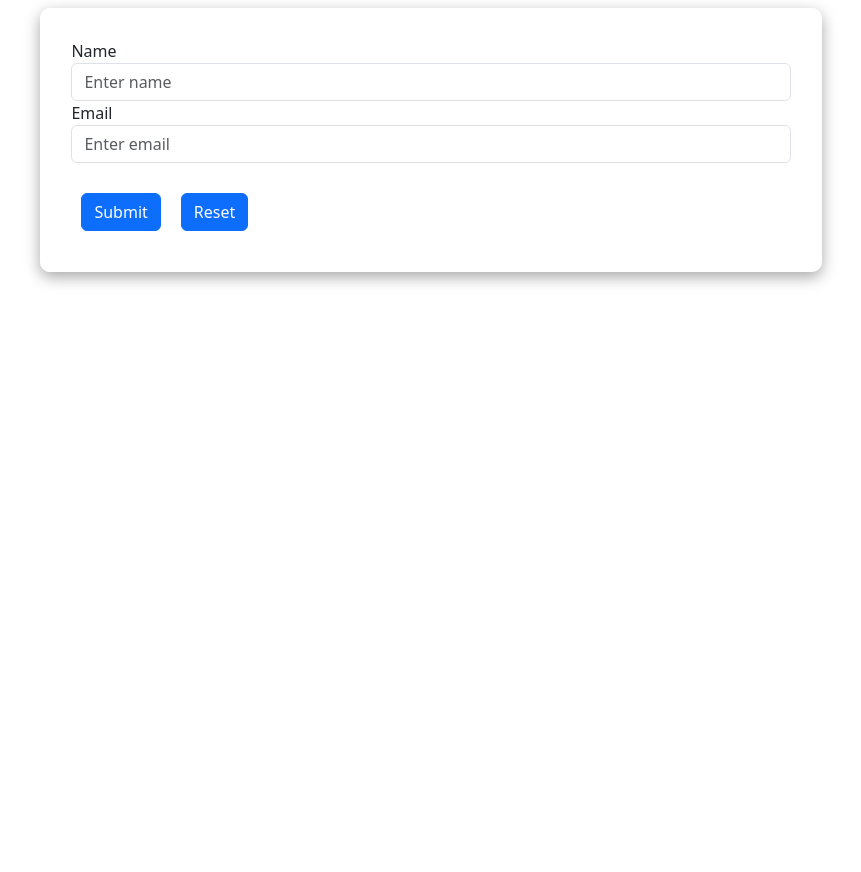
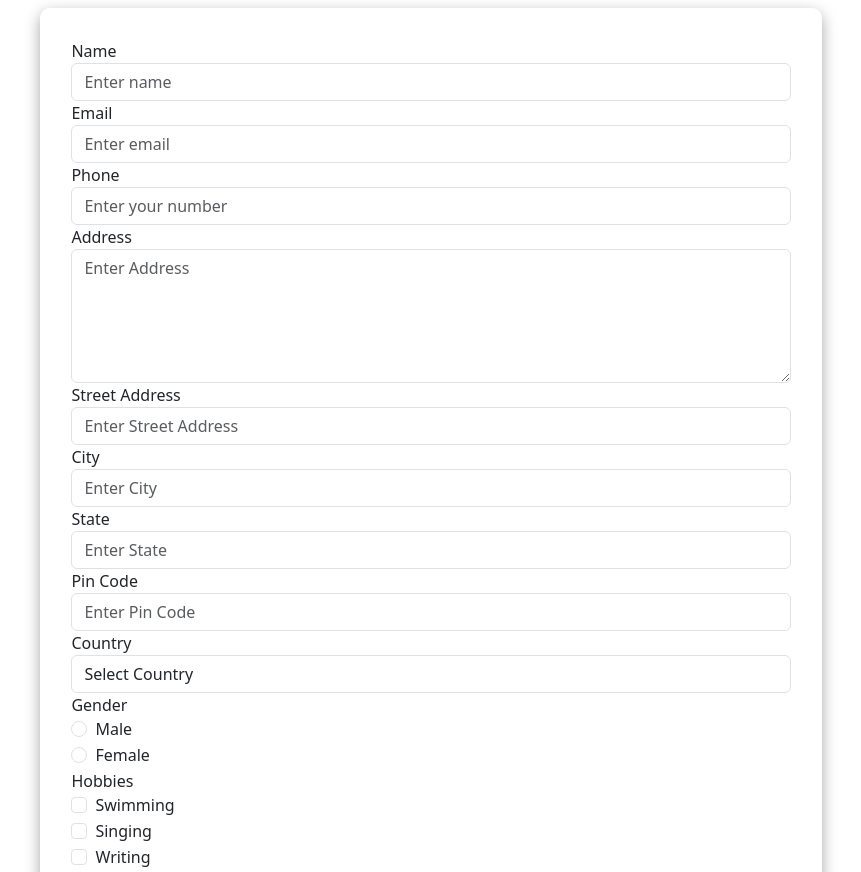
Before and after one commit to Ritikreacts/Dynamic-form-JS, a website with bundled scripts: page Index.html in a window 1280 px wide. Shown: the top 872 px of the page, without its empty margins (209-1070 px from the left). Before the commit the page ends 800 px from the top, so only its background shows below. Built offline with nearby package versions, Linux system fonts and the light colour scheme.

Commit message:
feat-Add

```diff
--- a/src/data/formData.js
+++ b/src/data/formData.js
@@ -50,183 +50,183 @@ const formData = [
       onchange: function () {}, // e, obj, array, dataObjArray you will get in function argument
     },
   },
-  // {
-  //   type: 'tel',
-  //   label: 'Phone',
-  //   key: 'phone',
-  //   value: '',
-  //   attr: {},
-  // },
-  // {
-  //   type: 'textarea',
-  //   label: 'Address',
-  //   key: 'address',
-  //   value: '',
-  //   attr: {
-  //     id: 'txtAddress',
-  //     className: 'form-control textInput',
-  //     placeholder: 'Enter Address',
-  //     rows: '5',
-  //     name: 'txtName',
-  //     required: true, //Add validation for required field
-  //     onchange: function () {}, // e, obj, array, dataObjArray you will get in function argument
-  //   },
-  // },
-  // {
-  //   type: 'text',
-  //   label: 'Street Address',
-  //   key: 'street_address',
-  //   value: '',
-  //   attr: {
-  //     id: 'txtStreet',
-  //     className: 'form-control textInput',
-  //     placeholder: 'Enter Street Address',
-  //     name: 'txtName',
-  //     required: true,
-  //     onchange: function () {}, // e, obj, array, dataObjArray you will get in function argument
-  //   },
-  // },
-  // {
-  //   type: 'text',
-  //   label: 'City',
-  //   key: 'city',
-  //   value: '',
-  //   attr: {
-  //     id: 'txtCity',
-  //     className: 'form-control textInput',
-  //     placeholder: 'Enter City',
-  //     name: 'txtName',
-  //     required: true,
-  //     onchange: function () {}, // e, obj, array, dataObjArray you will get in function argument
-  //   },
-  // },
-  // {
-  //   type: 'text',
-  //   label: 'State',
-  //   key: 'state',
-  //   value: '',
-  //   attr: {
-  //     id: 'txtState',
-  //     className: 'form-control textInput',
-  //     placeholder: 'Enter State',
-  //     name: 'txtName',
-  //     required: true,
-  //     onchange: function () {}, // e, obj, array, dataObjArray you will get in function argument
-  //   },
-  // },
-  // {
-  //   type: 'number',
-  //   label: 'Pin Code',
-  //   key: 'pin_code',
-  //   value: '',
-  //   attr: {
-  //     id: 'txtPincode',
-  //     className: 'form-control textInput',
-  //     placeholder: 'Enter Pin Code',
-  //     name: 'txtName',
-  //     required: true,
-  //     onchange: function () {}, // e, obj, array, dataObjArray you will get in function argument
-  //   },
-  // },
-  // {
-  //   type: 'select',
-  //   label: 'Country',
-  //   key: 'country',
-  //   value: [],
-  //   attr: {
-  //     id: 'txtCountry',
-  //     name: 'country',
-  //     required: true,
-  //     className: 'form-control columns',
-  //     onchange: function () {}, // e, obj, array, dataObjArray you will get in function argument
-  //   },
-  //   options: [
-  //     {
-  //       innerText: 'Select Country',
-  //       value: '',
-  //     },
-  //     {
-  //       innerText: 'India',
-  //       value: 'india',
-  //     },
-  //     {
-  //       innerText: 'United States',
-  //       value: 'united-states',
-  //     },
-  //     {
-  //       innerText: 'Sri Lanka',
-  //       value: 'sri-lanka',
-  //     },
-  //   ],
-  // },
-  // {
-  //   type: 'radio',
-  //   label: 'Gender',
-  //   key: 'gender',
-  //   value: '',
-  //   options: [
-  //     {
-  //       innerText: 'Male',
-  //       value: 'male',
-  //       name: 'gender',
-  //       attr: {
-  //         id: 'male',
-  //         className: 'form-check-input radioGender',
-  //         required: true,
-  //         onchange: function () {}, // e, obj, array, dataObjArray you will get in function argument
-  //       },
-  //     },
-  //     {
-  //       innerText: 'Female',
-  //       value: 'female',
-  //       name: 'gender',
-  //       attr: {
-  //         id: 'female',
-  //         className: 'form-check-input radioGender',
-  //         required: true,
-  //         onchange: function () {}, // e, obj, array, dataObjArray you will get in function argument
-  //       },
-  //     },
-  //   ],
-  // },
-  // {
-  //   type: 'checkbox',
-  //   label: 'Hobbies',
-  //   key: 'hobbies',
-  //   value: [],
-  //   options: [
-  //     {
-  //       innerText: 'Swimming',
-  //       value: 'swimming',
-  //       name: 'hobbies',
-  //       attr: {
-  //         id: 'swimming',
-  //         className: 'form-check-input radioHobbies',
-  //         onchange: function () {}, // e, obj, array, dataObjArray you will get in function argument
-  //       },
-  //     },
-  //     {
-  //       innerText: 'Singing',
-  //       value: 'singing',
-  //       name: 'hobbies',
-  //       attr: {
-  //         id: 'singing',
-  //         className: 'form-check-input radioHobbies',
-  //         onchange: function () {}, // e, obj, array, dataObjArray you will get in function argument
-  //       },
-  //     },
-  //     {
-  //       innerText: 'Writing',
-  //       value: 'writing',
-  //       name: 'hobbies',
-  //       attr: {
-  //         id: 'writing',
-  //         className: 'form-check-input radioHobbies',
-  //         onchange: function () {}, // e, obj, array, dataObjArray you will get in function argument
-  //       },
-  //     },
-  //   ],
-  // },
+  {
+    type: 'tel',
+    label: 'Phone',
+    key: 'phone',
+    value: '',
+    attr: {},
+  },
+  {
+    type: 'textarea',
+    label: 'Address',
+    key: 'address',
+    value: '',
+    attr: {
+      id: 'txtAddress',
+      className: 'form-control textInput',
+      placeholder: 'Enter Address',
+      rows: '5',
+      name: 'txtName',
+      required: true, //Add validation for required field
+      onchange: function () {}, // e, obj, array, dataObjArray you will get in function argument
+    },
+  },
+  {
+    type: 'text',
+    label: 'Street Address',
+    key: 'street_address',
+    value: '',
+    attr: {
+      id: 'txtStreet',
+      className: 'form-control textInput',
+      placeholder: 'Enter Street Address',
+      name: 'txtName',
+      required: true,
+      onchange: function () {}, // e, obj, array, dataObjArray you will get in function argument
+    },
+  },
+  {
+    type: 'text',
+    label: 'City',
+    key: 'city',
+    value: '',
+    attr: {
+      id: 'txtCity',
+      className: 'form-control textInput',
+      placeholder: 'Enter City',
+      name: 'txtName',
+      required: true,
+      onchange: function () {}, // e, obj, array, dataObjArray you will get in function argument
+    },
+  },
+  {
+    type: 'text',
+    label: 'State',
+    key: 'state',
+    value: '',
+    attr: {
+      id: 'txtState',
+      className: 'form-control textInput',
+      placeholder: 'Enter State',
+      name: 'txtName',
+      required: true,
+      onchange: function () {}, // e, obj, array, dataObjArray you will get in function argument
+    },
+  },
+  {
+    type: 'number',
+    label: 'Pin Code',
+    key: 'pin_code',
+    value: '',
+    attr: {
+      id: 'txtPincode',
+      className: 'form-control textInput',
+      placeholder: 'Enter Pin Code',
+      name: 'txtName',
+      required: true,
+      onchange: function () {}, // e, obj, array, dataObjArray you will get in function argument
+    },
+  },
+  {
+    type: 'select',
+    label: 'Country',
+    key: 'country',
+    value: [],
+    attr: {
+      id: 'txtCountry',
+      name: 'country',
+      required: true,
+      className: 'form-control columns',
+      onchange: function () {}, // e, obj, array, dataObjArray you will get in function argument
+    },
+    options: [
+      {
+        innerText: 'Select Country',
+        value: '',
+      },
+      {
+        innerText: 'India',
+        value: 'india',
+      },
+      {
+        innerText: 'United States',
+        value: 'united-states',
+      },
+      {
+        innerText: 'Sri Lanka',
+        value: 'sri-lanka',
+      },
+    ],
+  },
+  {
+    type: 'radio',
+    label: 'Gender',
+    key: 'gender',
+    value: '',
+    options: [
+      {
+        innerText: 'Male',
+        value: 'male',
+        name: 'gender',
+        attr: {
+          id: 'male',
+          className: 'form-check-input radioGender',
+          required: true,
+          onchange: function () {}, // e, obj, array, dataObjArray you will get in function argument
+        },
+      },
+      {
+        innerText: 'Female',
+        value: 'female',
+        name: 'gender',
+        attr: {
+          id: 'female',
+          className: 'form-check-input radioGender',
+          required: true,
+          onchange: function () {}, // e, obj, array, dataObjArray you will get in function argument
+        },
+      },
+    ],
+  },
+  {
+    type: 'checkbox',
+    label: 'Hobbies',
+    key: 'hobbies',
+    value: [],
+    options: [
+      {
+        innerText: 'Swimming',
+        value: 'swimming',
+        name: 'hobbies',
+        attr: {
+          id: 'swimming',
+          className: 'form-check-input radioHobbies',
+          onchange: function () {}, // e, obj, array, dataObjArray you will get in function argument
+        },
+      },
+      {
+        innerText: 'Singing',
+        value: 'singing',
+        name: 'hobbies',
+        attr: {
+          id: 'singing',
+          className: 'form-check-input radioHobbies',
+          onchange: function () {}, // e, obj, array, dataObjArray you will get in function argument
+        },
+      },
+      {
+        innerText: 'Writing',
+        value: 'writing',
+        name: 'hobbies',
+        attr: {
+          id: 'writing',
+          className: 'form-check-input radioHobbies',
+          onchange: function () {}, // e, obj, array, dataObjArray you will get in function argument
+        },
+      },
+    ],
+  },
   {
     type: 'submit',
     attr: {
--- a/src/lib/table.js
+++ b/src/lib/table.js
@@ -1,8 +1,54 @@
 export default class Table {
   constructor(tableContainerId) {
-    this.container = document.getElementById(tableContainerId); // Use this container to create table inside of it
-    // Pass tableContainerId to append table inside of HTML DIV element
-    console.log('Table');
+    this.container = document.getElementById(tableContainerId);
+    this.table = document.createElement('table');
+    this.table.classList.add('table', 'table-bordered');
+    this.container.appendChild(this.table);
   }
-  // create methods/event to refresh table data, add data row, update data row, delete data row, etc
+  const;
+  appendHeader(formDataArgument) {
+    const formData = formDataArgument;
+    const thead = document.createElement('thead');
+    const headerRow = document.createElement('tr');
+    formData.forEach((field) => {
+      if (field.type !== 'submit' && field.type !== 'reset') {
+        const headerCell = document.createElement('th');
+        headerCell.textContent = field.label || field.key;
+        headerRow.appendChild(headerCell);
+      }
+    });
+
+    const actionHeaderCell = document.createElement('th');
+    actionHeaderCell.textContent = 'Action';
+    headerRow.appendChild(actionHeaderCell);
+    if (!document.querySelector('thead')) {
+      thead.appendChild(headerRow);
+    }
+    this.table.appendChild(thead);
+  }
+  appendDataRow(getFormData) {
+    const reorderedFormData = {
+      userId: getFormData.userId,
+      createdAt: getFormData.createdAt,
+      ...getFormData,
+    };
+
+    const row = document.createElement('tr');
+    Object.values(reorderedFormData).forEach((value) => {
+      const cell = document.createElement('td');
+      cell.textContent = value;
+      console.log(value);
+      row.appendChild(cell);
+    });
+    const action = document.createElement('td');
+    const editButton = document.createElement('button');
+    const deleteButton = document.createElement('button');
+    console.log({ as: editButton });
+    editButton.textContent = 'Edit';
+    deleteButton.textContent = 'Delete';
+    action.appendChild(editButton);
+    action.appendChild(deleteButton);
+    row.appendChild(action);
+    this.table.appendChild(row);
+  }
 }
--- a/src/main.js
+++ b/src/main.js
@@ -5,35 +5,32 @@ import Table from './lib/table.js';
 
 class Main {
   constructor(formContainerId, storageId, tableContainerId) {
+    this.storage = new Storage(storageId);
+    this.frm = new Form(formContainerId, formData);
+    this.tbl = new Table(tableContainerId);
+    console.log(this.tbl);
+    this.getUserId = (obj) => formData.find((field) => field.key === 'userId').getValue(obj);
+    this.getCreatedAt = (obj) => formData.find((field) => field.key === 'createdAt').getValue(obj);
 
-    // this.dataToMain();
-    const getUserId = (obj) => formData.find((field) => field.key === 'userId').getValue(obj);
-    const getCreatedAt = (obj) => formData.find((field) => field.key === 'createdAt').getValue(obj);
-
-    const storage = new Storage(storageId);
-    this.frm = new Form(formContainerId, formData);
-    // frm.container.addEventListener('submit', (e) => {
-    //   e.preventDefault();
-    //   const data = frm.handleForm();
-    //   console.log(data);
-    // });
-
-    // const tbl = new Table(tableContainerId);
-    // this.initializeForm();
     this.setupEventListeners();
   }
-  // initializeForm(formContainerId) {
-  //   this.form = new Form(formContainerId);
-  // }
 
   setupEventListeners() {
     document.addEventListener('formSubmit', this.handleFormSubmit.bind(this));
   }
 
-  handleFormSubmit() {
+  handleFormSubmit(event) {
+    const getFormData = event.detail;
+    this.initializeHandlers(getFormData);
+  }
 
-    const data = this.frm.handleForm({ preventDefault: () => {} });
-    console.log(data)
+  initializeHandlers(formDataObject) {
+    const getUserId = this.getUserId;
+    const getCreatedAt = this.getCreatedAt;
+    this.storage.addData(formDataObject, getUserId, getCreatedAt);
+    this.tbl.appendHeader(formData);
+    this.tbl.appendDataRow(formDataObject);
+    alert('Data added successfully!');
   }
 }
 
```
Also changed, not shown: src/css/main.css (+21 -0 lines), src/lib/storage.js (+6 -6 lines), src/lib/form.js.
